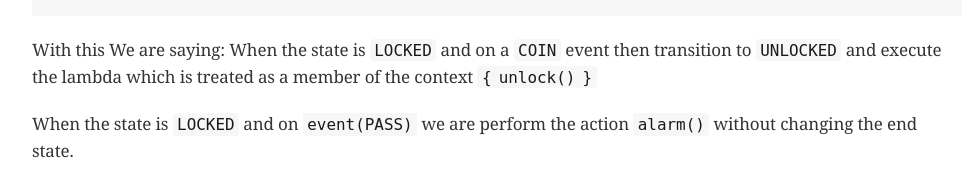
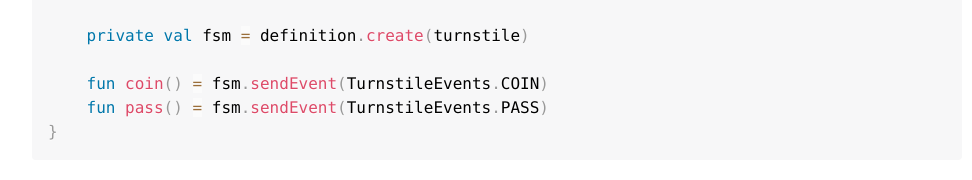
Before and after one commit to open-jumpco/open-jumpco.github.io, a plain HTML site: page projects/kfsm/index.html in a window 1280 px wide. Shown: the part 3845-4025 px from the top of the page, without its empty margins (303-1275 px from the left). Drawn offline with nearby package versions, Linux system fonts and the light colour scheme; a web font is replaced by a local one.

Commit message:
Generated by gradle-git-publish.

```diff
--- a/projects/kfsm/index.html
+++ b/projects/kfsm/index.html
@@ -695,6 +695,7 @@ enum class TurnstileEvents {
                 entry { startState, targetState, _ -&gt;
                     println("entering:$startState -&gt; $targetState for $this")
                 }
+                // default transition will invoke alarm
                 action { state, event, _ -&gt;
                     println("Default action for state($state) -&gt; event($event) for $this")
                     alarm()
@@ -703,15 +704,20 @@ enum class TurnstileEvents {
                     println("exiting:$startState -&gt; $targetState for $this")
                 }
             }
+            // when current state is LOCKED
             state(TurnstileStates.LOCKED) {
+                // external transition on COIN to UNLOCKED state
                 transition(TurnstileEvents.COIN to TurnstileStates.UNLOCKED) {
                     unlock()
                 }
             }
+            // when current state is UNLOCKED
             state(TurnstileStates.UNLOCKED) {
+                // internal transition on COIN
                 transition(TurnstileEvents.COIN) {
                     returnCoin()
                 }
+                // external transition on PASS to LOCKED state
                 transition(TurnstileEvents.PASS to TurnstileStates.LOCKED) {
                     lock()
                 }
@@ -725,14 +731,6 @@ enum class TurnstileEvents {
     fun pass() = fsm.sendEvent(TurnstileEvents.PASS)
 }</code></pre>
 </div>
-</div>
-<div class="paragraph">
-<p>With this We are saying:
-When the state is <code>LOCKED</code> and on a <code>COIN</code> event then transition to <code>UNLOCKED</code> and execute the lambda which is treated
-as a member of the context <code>{ unlock() }</code></p>
-</div>
-<div class="paragraph">
-<p>When the state is <code>LOCKED</code> and on <code>event(PASS)</code> we are perform the action <code>alarm()</code> without changing the end state.</p>
 </div>
 </div>
 <div class="sect3">
```
